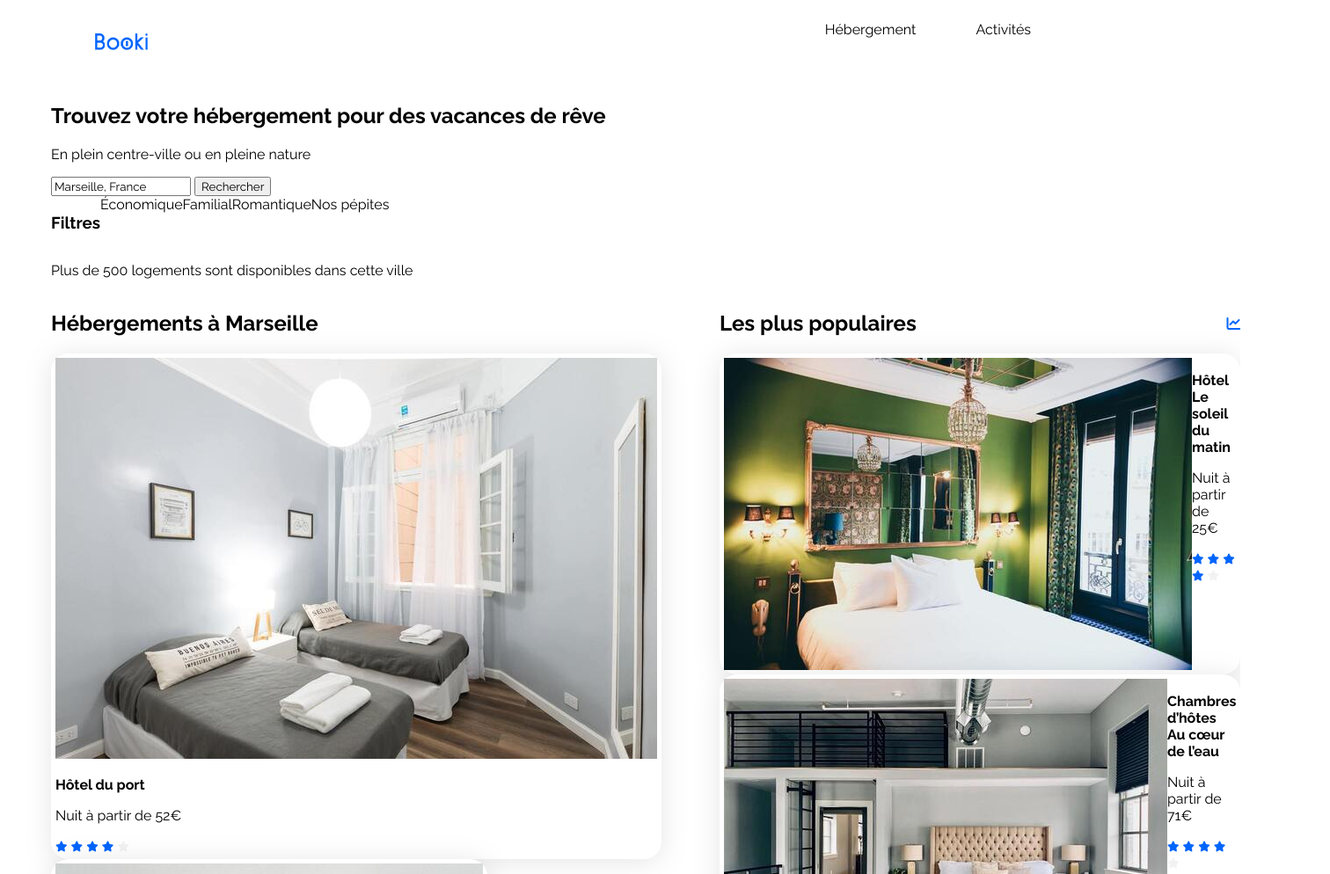
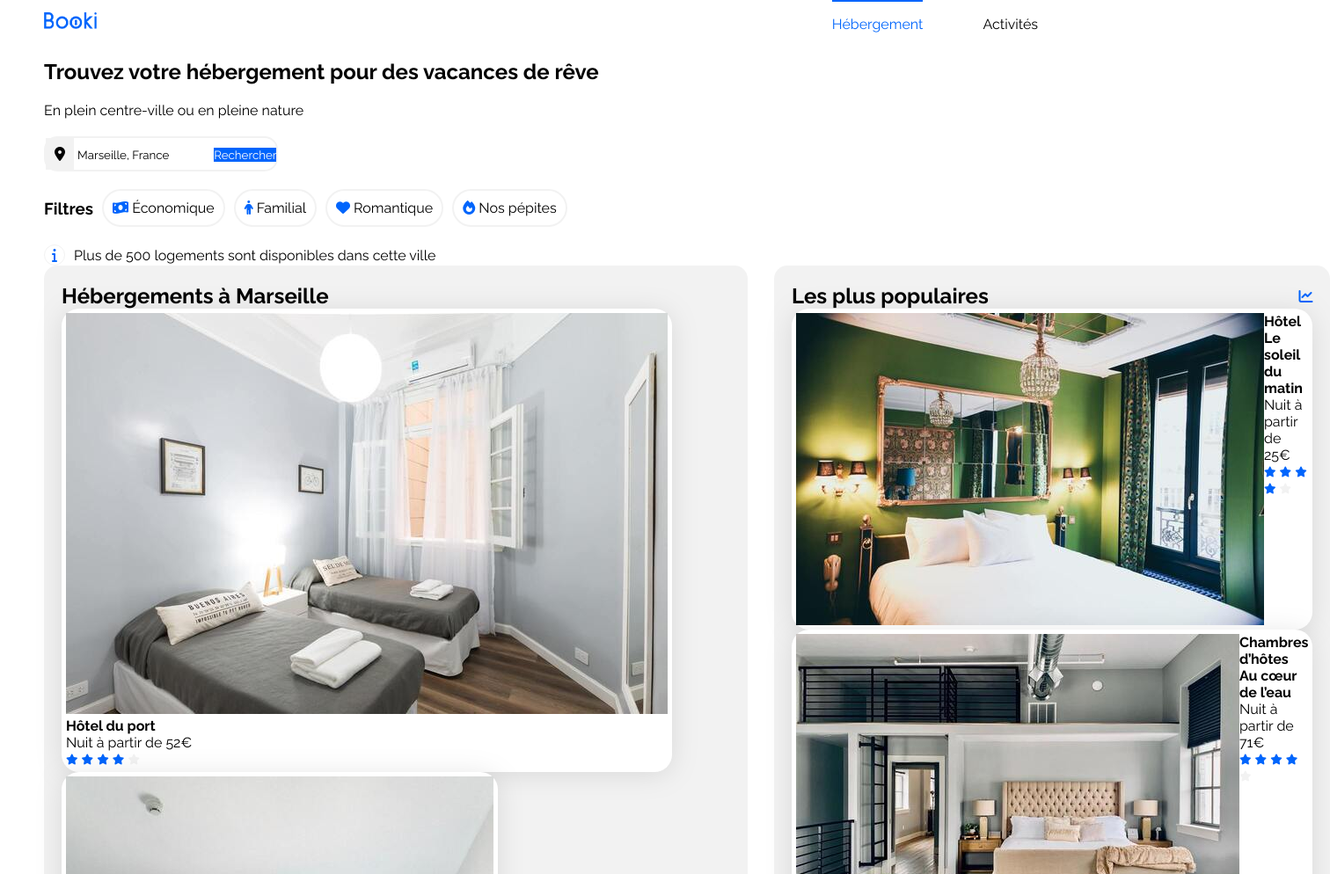
Before and after one commit to LoicPILLER/p2, a plain HTML site: page index.html in a window 1280 px wide. Shown: the top 994 px of the page at 88% size, 1512 px wide, since content can reach past the window. Drawn offline with Linux system fonts and the light colour scheme.

Commit message:
flexbox and adding css

```diff
--- a/css/style.css
+++ b/css/style.css
@@ -1,6 +1,9 @@
 /****** General ***********/
 * {
     font-family: 'Raleway', sans-serif;
+    margin: 0;
+    padding: 0;
+    box-sizing: border-box;
 }
 
 :root {
@@ -22,7 +25,6 @@ body {
     width: 100%;
     max-width: 1440px;
     padding: 0 50px;
-    box-sizing: border-box;
 }
 
 section {
@@ -32,6 +34,19 @@ section {
 a {
     color: inherit;
     text-decoration: none;
+}
+
+button {
+    background-color: var(--main-color);
+    color: white;
+    border: none;
+}
+
+.show-more-btn {
+    color: black;
+    background-color: transparent;
+    font-size: 16px;
+    font-weight: bold;
 }
 
 .cards-container {
@@ -62,17 +77,20 @@ a {
     color: var(--main-bg-color)
 }
 
+.col {
+    display: flex;
+    flex-direction: column;
+}
 
 /****** Header ***********/
 
 header {
-    height: 79px;
     display: flex;
     margin-bottom: 30px;
 }
 
 .logo-container {
-    padding: 30px 50px;
+    margin-top: auto;
 }
 
 #header-logo {
@@ -89,28 +107,85 @@ nav {
 
 nav a {
     padding-top: 16px;
-    border-top: 2px;
+    border-top: transparent solid 2px;
 }
 
-nav a:hover {
+nav a.active {
     color: var(--main-color);
+    border-top: var(--main-color) solid 2px;
 }
 
 
-/****** Infos ***********/
+/****** Search ***********/
+
+.search {
+    gap: 20px;
+}
+
+.search form {
+    border: var(--main-bg-color) solid 2px;
+    border-radius: 15px;
+    margin-right: auto;
+}
+
+.search input {
+    border: none;
+}
+
+.search form .fa-solid {
+    color: black;
+    padding: 10px;
+    background-color: var(--main-bg-color);
+}
+
+.info-bar {
+    display: flex;
+    align-items: center;
+    gap: 10px;
+}
+
+.info-bar i {
+    padding: 3px 8px;
+    border: var(--main-bg-color) solid 1px;
+    border-radius: 50%;
+}
 
 .filters-container {
     display: flex;
+    align-items: center;
+    gap: 10px;
 }
 
+.chip {
+    padding: 10px;
+    border: var(--main-bg-color) solid 2px;
+    border-radius: 30px;
+}
+
+.chip:hover {
+    background-color: var(--filter-bg-color);
+}
+
+/****** Accomodations & populars ***********/
+
+.accommodations-and-populars {
+    gap: 30px;
+}
 
 /****** Accomodations ***********/
-
-.accommodations .cards-container {
-
+.accommodations {
+    background-color: var(--main-bg-color);
+    border-radius: 15px;
+    padding: 20px;
 }
 
 /****** Most Populars ***********/
+
+.most-populars {
+    background-color: var(--main-bg-color);
+    border-radius: 15px;
+    padding: 20px;
+}
 
 .most-populars-title {
     display: flex;
--- a/index.html
+++ b/index.html
@@ -15,7 +15,7 @@
 </head>
 
 <body>
-    <div class="main-container">
+    <div class="main-container col">
 
         <header>
 
@@ -24,19 +24,20 @@
             </div>
 
             <nav>
-                <a>Hébergement</a>
-                <a>Activités</a>
+                <a class="active" href="#">Hébergement</a>
+                <a href="#">Activités</a>
             </nav>
 
         </header>
 
         <main>
 
+            <section class="search col">
                 <h2>Trouvez votre hébergement pour des vacances de rêve</h2>
                 <p>En plein centre-ville ou en pleine nature</p>
 
                 <form>
-                <label for="search-input"><i></i></label>
+                    <label for="search-input"><i class="fa-solid fa-location-dot"></i></label>
                     <input type="search" id="search-input" value="Marseille, France"/>
                     <button type="submit">Rechercher</button>
                 </form>
@@ -45,27 +46,29 @@
                     <h3>Filtres</h3>
 
                     <div class="chip">
-                    <i></i>
+                        <i class="fa-solid fa-money-bill-wave"></i>
                         <span>Économique</span>
                     </div>
                     <div class="chip">
-                    <i></i>
+                        <i class="fa-solid fa-person"></i>
                         <span>Familial</span>
                     </div>
                     <div class="chip">
-                    <i></i>
+                        <i class="fa-solid fa-heart"></i>
                         <span>Romantique</span>
                     </div>
                     <div class="chip">
-                    <i></i>
+                        <i class="fa-solid fa-fire"></i>
                         <span>Nos pépites</span>
                     </div>
 
                     </div>
 
                     <div class="info-bar">
+                        <i class="fa-solid fa-info"></i>
                         <p>Plus de 500 logements sont disponibles dans cette ville</p>
                     </div>
+            </section>
 
             <section class="accommodations-and-populars">
 
@@ -188,7 +191,7 @@
                         </a>
 
                     </div>
-                    <h3><a>Afficher plus</a></h3>
+                    <button class="show-more-btn">Afficher plus</button>
 
                 </div>
 
@@ -303,23 +306,23 @@
 
         <footer>
 
-            <div>
+            <div class="col">
                 <h3>À propos</h3>
-                <p><a>Fonctionnement du site</a></p>
-                <p><a>Conditions générales</a></p>
-                <p><a>Données et confidentialité</a></p>
+                <a href="#">Fonctionnement du site</a>
+                <a href="#">Conditions générales</a>
+                <a href="#">Données et confidentialité</a>
             </div>
 
-            <div>
+            <div class="col">
                 <h3>Nos hébergements</h3>
-                <p><a>Charte qualité</a></p>
-                <p><a>Proposer votre hôtel</a></p>
+                <a href="#">Charte qualité</a>
+                <a href="#">Proposer votre hôtel</a>
             </div>
 
-            <div>
+            <div class="col">
                 <h3>Assistance</h3>
-                <p><a>Centre d’aide</a></p>
-                <p><a>Nous contacter</a></p>
+                <a href="#">Centre d’aide</a>
+                <a href="#">Nous contacter</a>
             </div>
 
         </footer>
```
Lines whose indentation alone changed are shown as unchanged.
